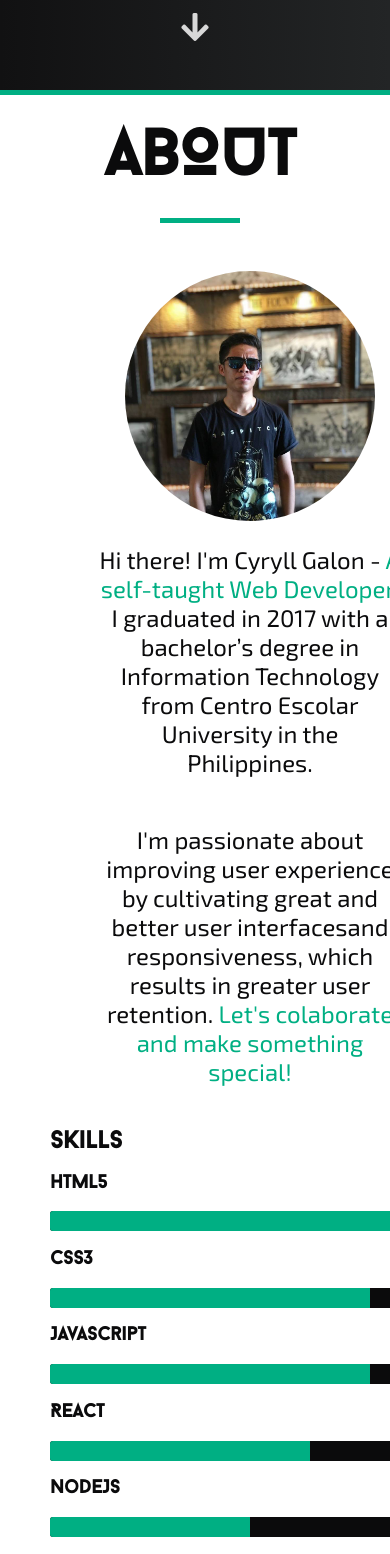
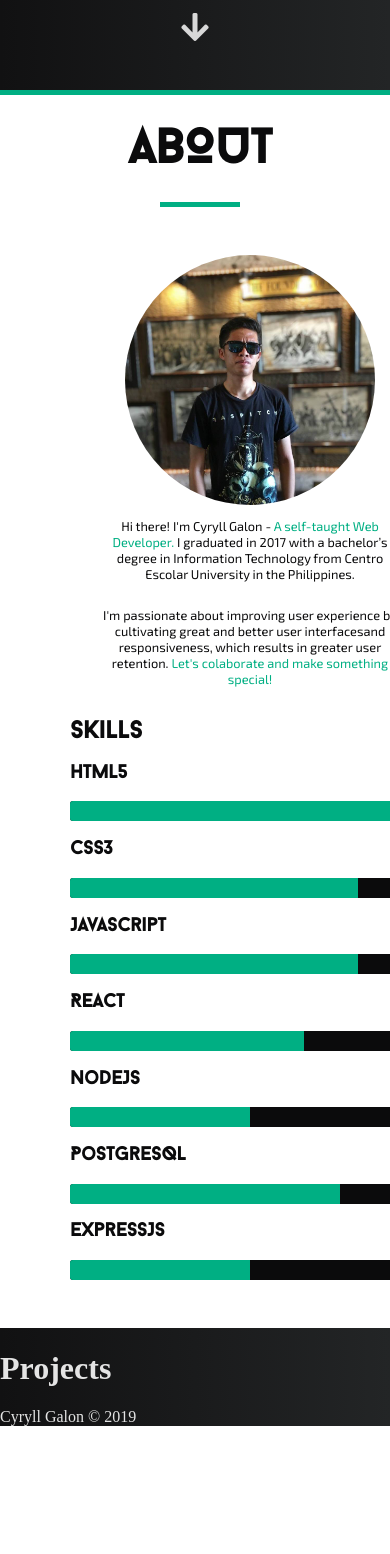
Before and after one commit to galoncyryll/portfolio, a React (Create React App) app: page /aboutme in a window 390 px wide. Shown: the part 960-2514 px from the top of the page. After the commit the page ends 2386 px from the top, so only its background shows below. Built offline with nearby package versions, Linux system fonts and the light colour scheme.

Commit message:
added media queries for aboutme page

```diff
--- a/src/components/aboutme/aboutme.css
+++ b/src/components/aboutme/aboutme.css
@@ -85,7 +85,8 @@
 /* SKILLS SECTION */
 .skills {
         list-style: none;
-        width: 100%;
+        width: 90%;
+        margin: auto;
 }
 
 .skills li {
@@ -133,73 +134,54 @@
 .express {
         width: 50%;
 }
+/* Media Queries */
+@media screen and (max-width: 900px){
+        .aboutme-body h1 {
+                font-size: 3.5rem;
+        }
+        .aboutme-body p {
+                font-size: 1.2rem;
+        }
+        .skills {
+                margin-bottom: 5rem;
+        }
+        .skills li {
+                margin: 0.9rem 0;
+        }
+}
+
+@media screen and (max-width: 768px){
+        .aboutme-body h1 {
+                font-size: 3rem;
+        }
+        .aboutme-body p {
+                font-size: 1.0rem;
+        }
+        .skills {
+                margin-bottom: 4rem;
+        }
+        .skills li {
+                margin: 0.8rem 0;
+        }
+}
+
+@media screen and (max-width: 400px){
+        .aboutme-body p {
+                font-size: 1.2rem;
+        }
+        .aboutme-body p {
+                font-size: 0.8rem;
+        }
+        .skills {
+                margin-bottom: 3rem;
+        }
+        .skills li {
+                margin: 0.7rem 0;
+        }
+}
 
 /* .aboutme-body {
-        margin: auto;
-        width: 100%;
-        min-height: 100%;
-        justify-content: center;
-        padding-top: 1rem;
-        display: block;
-        position: relative;
-}
 
-.aboutme-body:after {
-        content: "";
-        display: block;
-        position: absolute;
-        z-index: 0;
-        bottom: 0;
-        left: 0;
-        width: 100%;
-        height: 6px;
-        background: #00af83;
-}
-
-
-.about-content {
-        vertical-align: middle;
-        text-align: center;;
-        position: relative;
-        z-index: 1;
-        padding: 2.5rem;
-        margin: auto 10rem;
-}
-.profile{
-        margin: auto;
-}
-.profile img {
-        overflow: hidden;
-        border-radius: 50%;
-        width: 220px;
-        height: 220px;
-}
-
-.about-content h2 {
-        font-size: 3em;
-        font-family: 'Baron Neue', sans-serif;
-}
-
-.about-content h2 .full-stack {
-        display: inline;
-        color: #00af83;
-}
-
-.styler {
-        border: 0;
-        height: 1px;
-        background: #333;
-        background-image: linear-gradient(to right, #ccc, #333, #ccc);
-        margin: 1.7rem 0;
-}
-
-.about-content p {
-        width: 75%;
-        margin: auto;
-        padding-top: 1rem;
-        font-family: 'Courier New', sans-serif;
-        font-size: 1.5em;
-}
 
 @media screen and (max-width: 768px) {
         .about-content {
```
